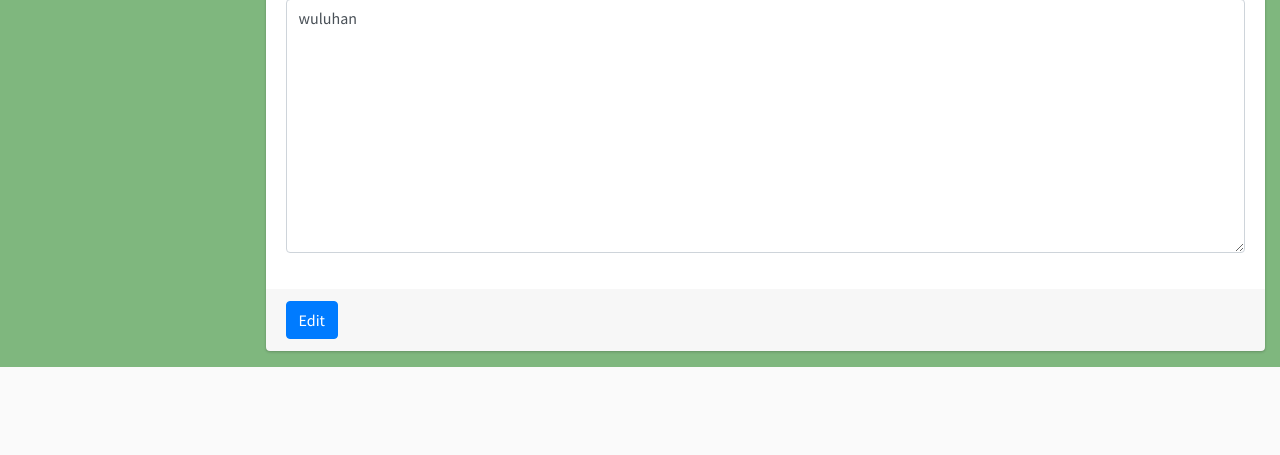
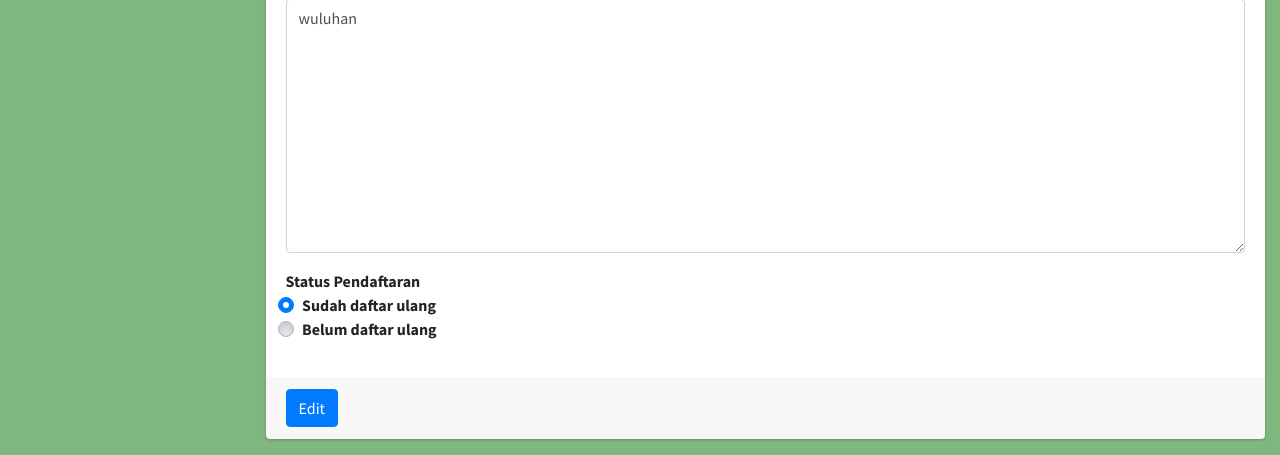
Before and after one commit to widy4aa/PPDB, a PHP site: page /editsiswa.php?id=3 in a window 1280 px wide. Shown: the part 1003-1458 px from the top of the page. Before the commit the page ends 1370 px from the top, so only its background shows below. Run offline with PHP 8.4, Linux system fonts and the light colour scheme; data comes from the database, SQL or seed files in the repository; some libraries are stand-ins or nearby versions.

Commit message:
Add Feature Edit Siswa

```diff
--- a/editsiswa.php
+++ b/editsiswa.php
@@ -167,7 +167,7 @@
               </div>
               <!-- /.card-header -->
               <!-- form start -->
-              <form action="action/proses_tambah.php" method="POST">
+              <form action="action/proses_edit_siswa.php?id=<?= $siswa['id'] ?>" method="POST">
                 <div class="card-body">
                   <div class="row">
                     <div class="col-sm-5">
@@ -242,10 +242,25 @@
                       <label for="NIK">ALAMAT</label>
                       <textarea name="alamat" id="" cols="30" rows="10" class="form-control" ><?= $siswa['alamat'] ?></textarea>
                   </div>
+                  <div>
+                  <b class="text-medium">Status Pendaftaran</b>
+                  <div class="row">
+                    <div class="form-group">
+                        <div class="custom-control custom-radio">
+                          <input class="custom-control-input" type="radio" id="customRadio1" name="status" value="1" <?php echo $siswa['status'] ? 'checked' : '' ?> >
+                          <label for="customRadio1" class="custom-control-label">Sudah daftar ulang</label>
+                        </div>
+                        <div class="custom-control custom-radio">
+                          <input class="custom-control-input" type="radio" id="customRadio2" name="status" value="0" <?php echo $siswa['status'] ? '' : 'checked' ?>>
+                          <label for="customRadio2" class="custom-control-label" >Belum daftar ulang</label>
+                        </div>
+                    </div>
+                    </div>
+                    </div>
 
                 </div>
                 <div class="card-footer">
-                  <button type="submit" name="tambah" class="btn btn-primary">Edit</button>
+                  <button type="submit" name="edit" class="btn btn-primary">Edit</button>
                 </div>
               </form>
             </div>
--- a/koneksi.php
+++ b/koneksi.php
@@ -1,3 +1,3 @@
 <?php
-    $conn = mysqli_connect('localhost','root','root','pendaftaran');
+    $conn = mysqli_connect('localhost','root','','pendaftaran');
 ?>
```
Also changed, not shown: action/proses_edit_siswa.php (added, +25 -0 lines).
